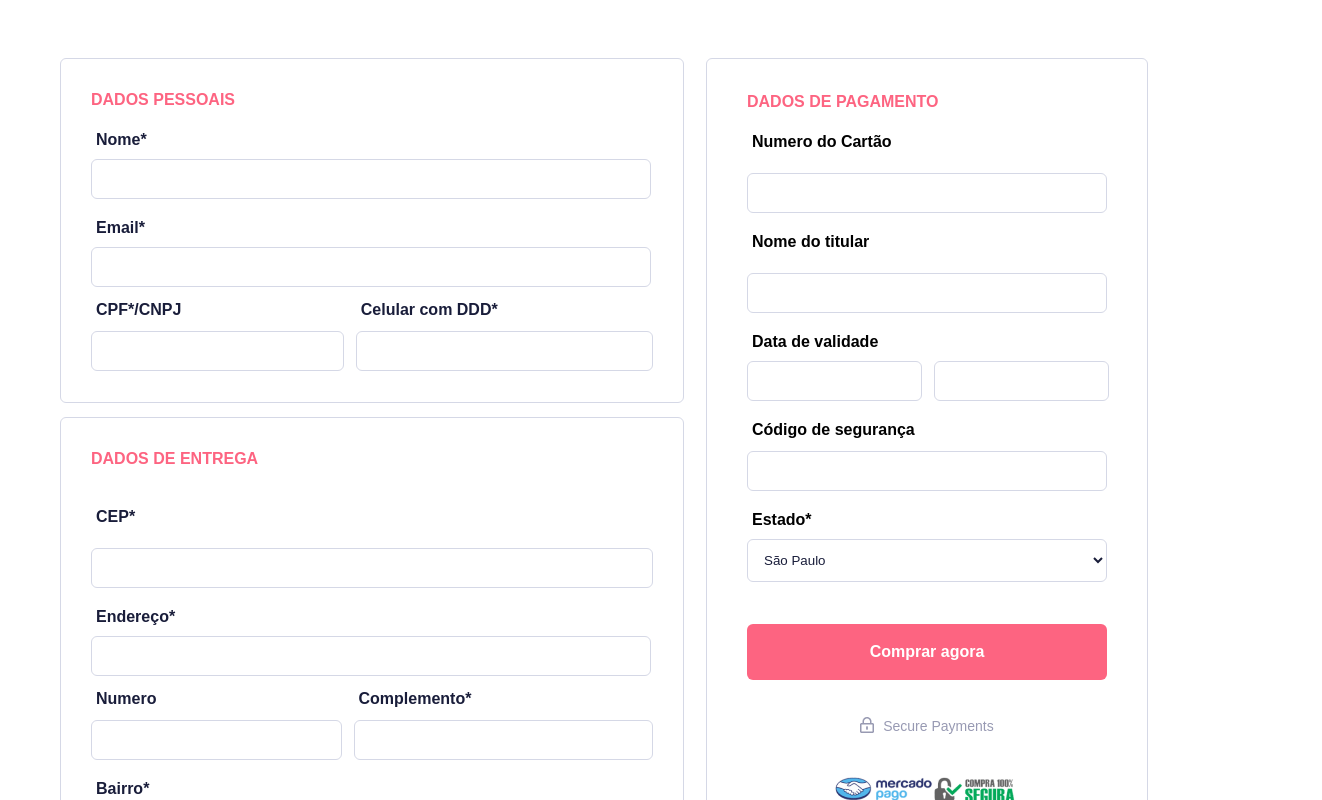
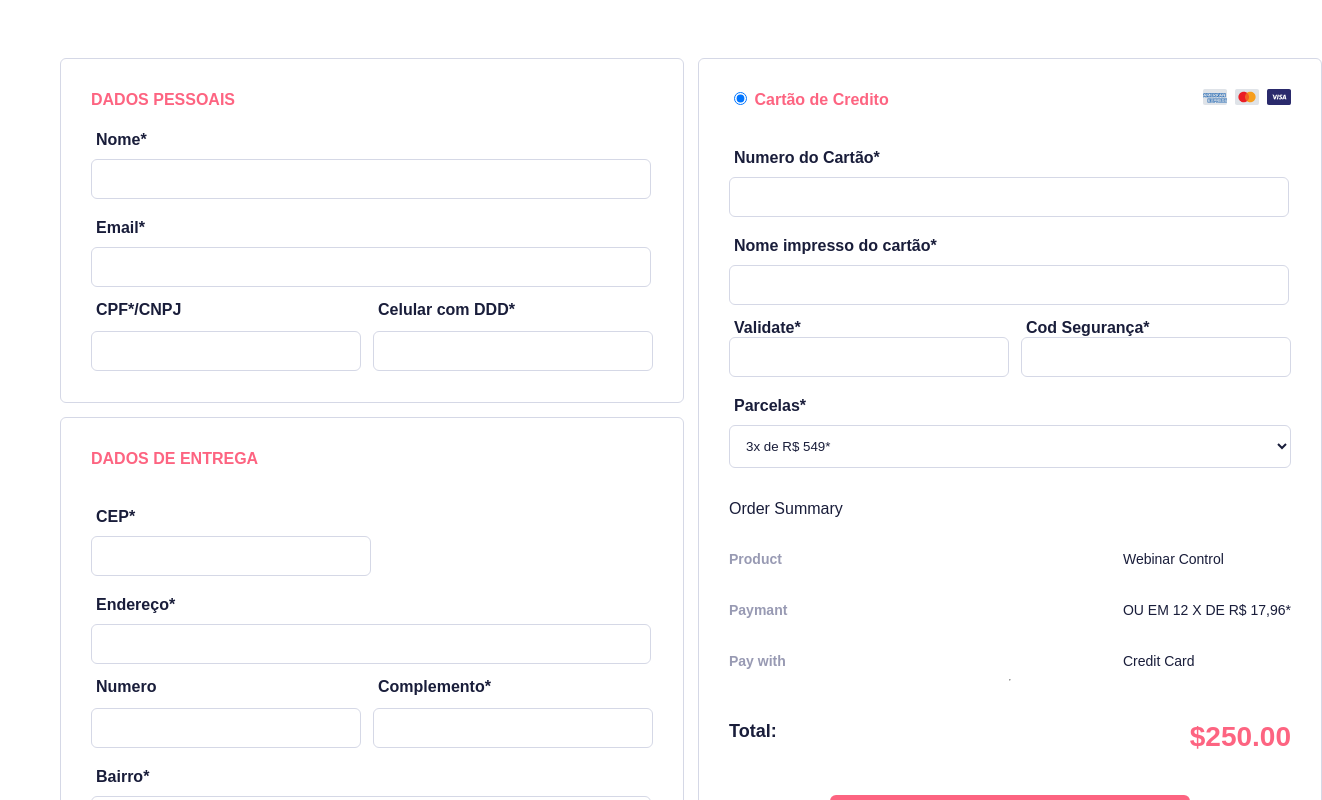
Before and after one commit to Seveshy/checkout, a Vue app: page / in a window 1280 px wide. Shown: the top 800 px of the page, 1322 px wide, since content can reach past the window. Built offline with nearby package versions, Linux system fonts and the light colour scheme.

Commit message:
Ajuste layout, Cartão de Crédito

```diff
--- a/src/components/CreditCar.vue
+++ b/src/components/CreditCar.vue
@@ -27,7 +27,7 @@
             <input class="ck-cel_ddd" type="number" required>
         </article>
 
-        <article>
+        <article class="ck-wrapper_cod">
             <label class="ck-cod_txt">Cod Segurança*</label>
             <input class="ck-cel_number" type="number" required>
         </article>
@@ -42,6 +42,42 @@
         <option value="price-one">1x de R$ 2368</option>
     </select>
 
+      <span class="ck-order"> Order Summary </span>
+
+      <div class="ck-card">
+        <article class="ck-card-info">
+          <span> Product </span>
+          <span> Paymant </span>
+          <span> Pay with </span>
+        </article>
+
+        <article class="ck-card_price">
+          <span> Webinar Control </span>
+          <span> OU EM 12 X DE R$ 17,96* </span>
+          <span> Credit Card </span>
+        </article>
+      </div>
+
+      <hr class="ck-hr" />
+
+      <article class="ck-overall">
+        <span class="ck-overall_txt"> Total: </span>
+        <span class="ck-price_txt"> $250.00 </span>
+      </article>
+
+      <div class="ck-footer">
+
+      <button class="ck-btn">Pay Now</button>
+
+        <a href="#">
+          <img  class="ck-securety_logo" alt="Vue logo" src="../assets/secure.png">
+          Secure Payments
+        </a>
+
+
+        <img alt="Vue logo" src="../assets/footer.png">
+      </div>
+
     </div>
 </div>
 
@@ -49,10 +85,94 @@
 </template>
 <style>
 
+a {
+  color: #989AB3;
+  font-size: 14px;
+  line-height: 19px;
+  text-decoration: none;
+  margin-bottom: 32px;
+}
+
+.ck-securety_logo {
+  margin: 5px 5px -2px 0px;
+}
+
+
+.ck-overall {
+  display: flex;
+  justify-content: space-between;
+}
+
+.ck-overall_txt {
+  font-weight: bold;
+  font-size: 18px;
+}
+
+.ck-price_txt {
+  color: #FD6481;
+  font-weight: bold;
+  font-size: 28px;
+}
+
+.ck-btn {
+  background: #FD6481;
+  width: 360px;
+  height: 52px;
+  border-radius: 6px;
+  color:#fff;
+  font-weight: bold;
+  border: none;
+  font-size: 16px;
+  margin-top: 42px;
+  outline: none;
+  cursor: pointer;
+  margin-bottom: 26px;
+
+}
+
+.ck-footer {
+  display: flex;
+  flex-direction: column;
+  align-items: center;
+  justify-content: center;
+
+}
+
+.ck-card {
+  display: flex;
+  justify-content: space-between;
+  font-style: normal;
+  font-weight: 600;
+  font-size: 14px;
+  line-height: 19px;
+}
+
+.ck-card-info {
+  color: #989AB3;
+  font-style: normal;
+  font-weight: 600;
+  font-size: 14px;
+  line-height: 19px;
+  display: flex;
+  flex-direction: column;
+}
+
+span {
+  margin-top: 32px
+}
+
+.ck-card_price {
+  color: #191D3A;
+  font-size: 14px;
+  display: flex;
+  flex-direction: column;
+  font-weight: 300;
+}
+
     .container-card {
         color: #191D3A;
         width: 624px;
-        height: 450px;
+        height: 924px;
         border-radius: 6px;
         border: 1px solid #D5D8E6;
         box-sizing: border-box;
@@ -60,7 +180,7 @@
         display: flex;
         flex-direction: column;
         padding: 30px;
-        margin-top: 14px;
+        margin-left: 14px;
     }
 
     .ck-wrapper_info {
@@ -128,13 +248,17 @@
     }
 
     .ck-cel_number {
-        width: 413px;
+        width: 270px;
         height: 40px;
         padding: 12px;
         border: 1px solid #D5D8E6;
         box-sizing: border-box;
         border-radius: 6px;
         outline: none;
+    }
+
+    .ck-wrapper_cod {
+      margin-left: 12px;
     }
 
     .ck-validate_txt {
--- a/src/components/CreditCheckout.vue
+++ b/src/components/CreditCheckout.vue
@@ -18,12 +18,12 @@
     <div class="ck-container_cel">
         <article>
             <label class="ck-validate_txt">CPF*/CNPJ</label>
-            <input class="ck-input_paymant" type="number" required>
+            <input class="ck-cpf" type="number" required>
         </article>
 
         <article class="ck-wrapper_phone">
             <label class="ck-cod_txt">Celular com DDD*</label>
-            <input class="ck-cel_ddd" type="number" required>
+            <input class="ck-cel_ddd ck-wrapper_comp" type="number" required>
         </article>
 
     </div>
@@ -47,12 +47,12 @@
     <div class="ck-container_cel">
         <article>
             <label class="ck-validate_txt">Numero</label>
-            <input class="ck-input_paymant" type="number" required>
+            <input class="ck-cpf" type="number" required>
         </article>
 
         <article class="ck-wrapper_phone">
             <label class="ck-cod_txt">Complemento*</label>
-            <input class="ck-input_complement" type="text" required>
+            <input class="ck-cel_ddd ck-wrapper_comp" type="text" required>
         </article>
 
     </div>
@@ -63,7 +63,7 @@
     <div class="ck-container_cel">
         <article class="ck-wrapper_city">
             <label class="ck-validate_txt">Cidade</label>
-            <input class="ck-input_paymant" type="number" required>
+            <input class="ck-cpf" type="number" required>
         </article>
 
         <article class="ck-wrapper_state">
@@ -79,75 +79,14 @@
     </div>
     </div>
 
-    <div class="container-payCard">
+  <credit-car></credit-car>
 
-  <div class="ck-main_card">
-    <span class="ck-title"> DADOS DE PAGAMENTO </span>
-
-    <label> Numero do Cartão </label>
-    <input class="ck-input_paymant" type="number" required>
-
-    <label> Nome do titular </label>
-    <input class="ck-input_paymant" type="text" required>
-
-
-    <label> Data de validade </label>
-
-   <div class="ck-validate_card">
-        <input class="ck-validate" type="number" required>
-
-        <input class="ck-validate" type="number" required>
-   </div>
-
-
-    <div class="ck-wrapper_code">
-        <label>Código de segurança</label>
-        <input class="ck-input_paymant" type="number" required>
-    </div>
-
-
-    <label class="ck-cod_txt">Estado*</label>
-    <select class="ck-input_state">
-        <option value="price-tree">São Paulo</option>
-        <option value="price-two">Rio de Janeiro</option>
-        <option value="price-one">Minas Gerais</option>
-    </select>
-
-
-  <button class="ck-btn">Comprar agora</button>
-  <div class="ck-footer">
-
-      <a href="#">
-        <img  class="ck-securety_logo" alt="Vue logo" src="../assets/secure.png">
-        Secure Payments
-      </a>
-
-    <img alt="Vue logo" src="../assets/footer.png">
-  </div>
-  </div>
-
-    </div>
 
 </div>
 
 
 </template>
 <style>
-
-    .ck-main_card {
-        display: flex;
-        flex-direction: column;
-        width: 360px;
-        margin: 0 auto;
-    }
-
-    .ck-wrapper_code {
-        margin-top: 20px;
-    }
-
-    .ck-validate_card {
-        display: flex;
-    }
 
     .container-payCard {
         width: 440px;
@@ -246,7 +185,17 @@
     }
 
     .ck-cel_ddd {
-        width: 100%;
+        width: 280px;
+        height: 40px;
+        padding: 12px;
+        border: 1px solid #D5D8E6;
+        box-sizing: border-box;
+        border-radius: 6px;
+        outline: none;
+    }
+
+    .ck-cpf {
+        width: 270px;
         height: 40px;
         padding: 12px;
         border: 1px solid #D5D8E6;
@@ -256,53 +205,28 @@
         margin-top: 12px;
     }
 
-    .ck-input_complement {
-        width: 100%;
-        height: 40px;
-        padding: 12px;
-        border: 1px solid #D5D8E6;
-        box-sizing: border-box;
-        border-radius: 6px;
-        outline: none;
-        margin-top: 12px;
-    }
-
-    .ck-input_paymant {
-        width: 100%;
-        height: 40px;
-        padding: 12px;
-        border: 1px solid #D5D8E6;
-        box-sizing: border-box;
-        border-radius: 6px;
-        outline: none;
-        margin-top: 12px;
-    }
-
-    .ck-validate {
-        width: 175px;
-        margin: 0 12px 0 0;
-        height: 40px;
-        padding: 12px;
-        border: 1px solid #D5D8E6;
-        box-sizing: border-box;
-        border-radius: 6px;
-        outline: none;
-
-    }
-
     .ck-input_state {
-        width: 100%;
+        width: 270px;
     }
 
     .ck-flex {
         display: flex;
     }
 
+    .ck-wrapper_comp {
+        margin-top: 12px;
+    }
 
 </style>
 <script>
 
+import CreditCar from "@/components/CreditCar";
+export default {
+  components: {
+    CreditCar,
 
-export default {
+
+  }
 }
+
 </script>
```
Also changed, not shown: src/App.vue (+8 -8 lines).
